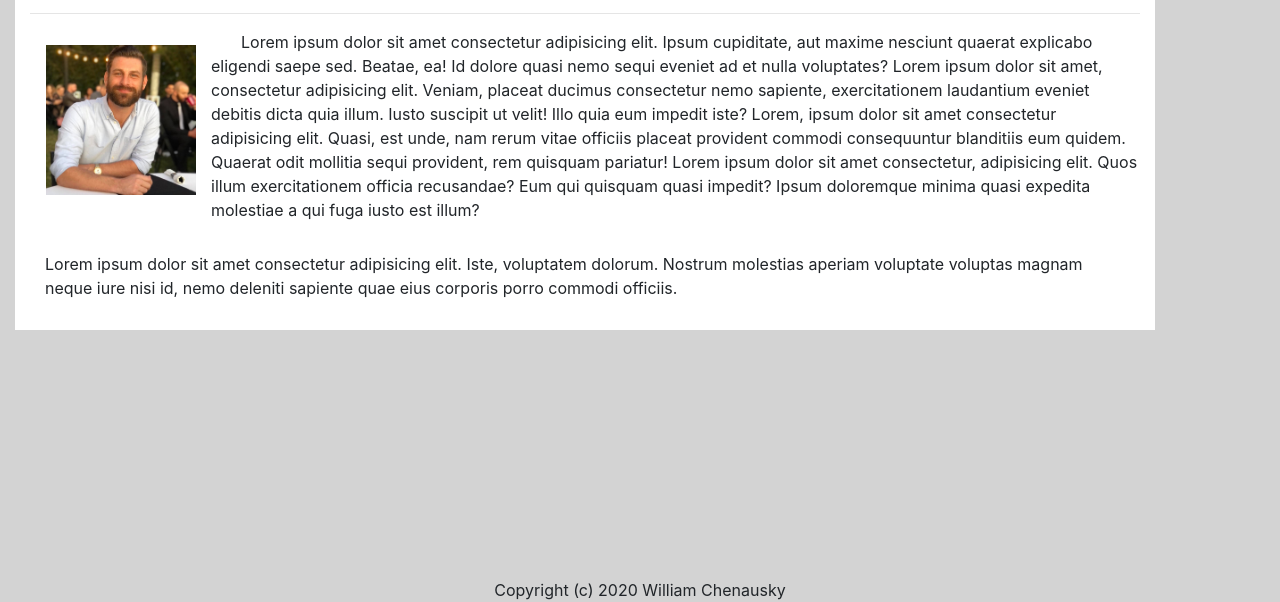
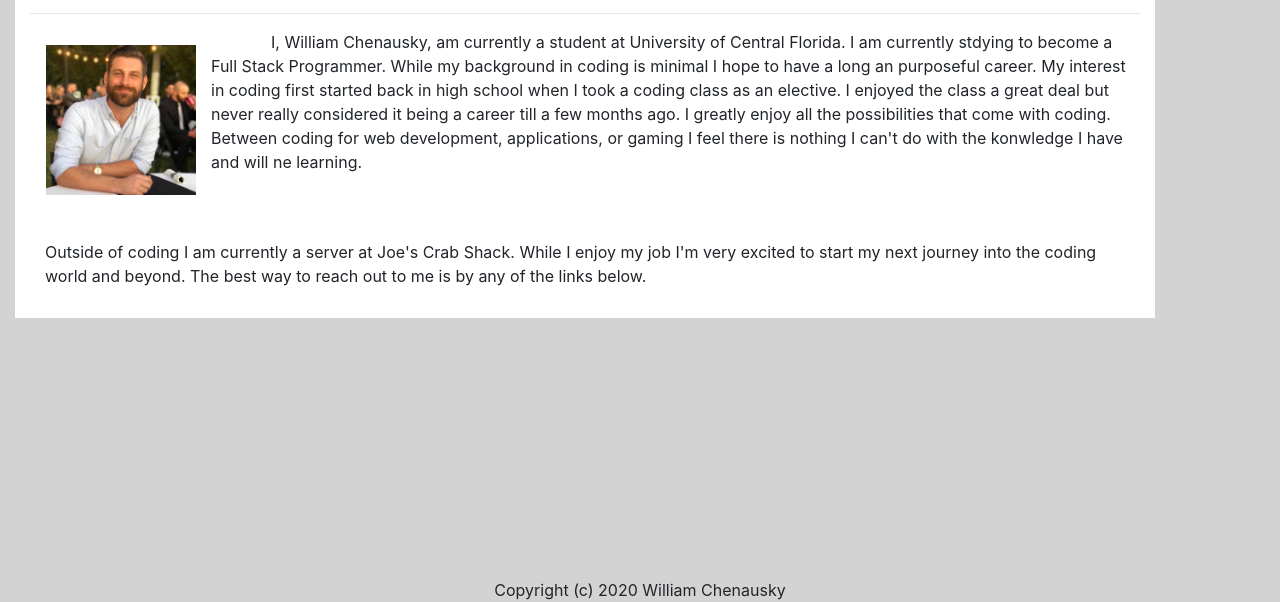
Before and after one commit to wchenausky/responsive_portfolio, a plain HTML site: page index.html in a window 1280 px wide. Shown: the part 198-800 px from the top of the page. Drawn offline with nearby package versions, Linux system fonts and the light colour scheme.

Commit message:
updated about me section

```diff
--- a/index.html
+++ b/index.html
@@ -39,11 +39,11 @@
           <div class="row">
            <div class="clearfix px-3">
                 <img id="image" src="./assests/images/linked-in.jpg" class="float-left">
-                <p class="d-inline"> Lorem ipsum dolor sit amet consectetur adipisicing elit. Ipsum cupiditate, aut maxime nesciunt quaerat explicabo eligendi saepe sed. Beatae, ea! Id dolore quasi nemo sequi eveniet ad et nulla voluptates? Lorem ipsum dolor sit amet, consectetur adipisicing elit. Veniam, placeat ducimus consectetur nemo sapiente, exercitationem laudantium eveniet debitis dicta quia illum. Iusto suscipit ut velit! Illo quia eum impedit iste? Lorem, ipsum dolor sit amet consectetur adipisicing elit. Quasi, est unde, nam rerum vitae officiis placeat provident commodi consequuntur blanditiis eum quidem. Quaerat odit mollitia sequi provident, rem quisquam pariatur! Lorem ipsum dolor sit amet consectetur, adipisicing elit. Quos illum exercitationem officia recusandae? Eum qui quisquam quasi impedit? Ipsum doloremque minima quasi expedita molestiae a qui fuga iusto est illum?</p>
+                <p class="d-inline"> </p> I, William Chenausky, am currently a student at University of Central Florida. I am currently stdying to become a Full Stack Programmer. While my background in coding is minimal I hope to have a long an purposeful career. My interest in coding first started back in high school when I took a coding class as an elective. I enjoyed the class a great deal but never really considered it being a career till a few months ago. I greatly enjoy all the possibilities that come with coding. Between coding for web development, applications, or gaming I feel there is nothing I can't do with the konwledge I have and will ne learning.
            </div>
           </div>
                 <div class="row">
-                  <p>Lorem ipsum dolor sit amet consectetur adipisicing elit. Iste, voluptatem dolorum. Nostrum molestias aperiam voluptate voluptas magnam neque iure nisi id, nemo deleniti sapiente quae eius corporis porro commodi officiis.</p>
+                  <p>Outside of coding I am currently a server at Joe's Crab Shack. While I enjoy my job I'm very excited to start my next journey into the coding world and beyond. The best way to reach out to me is by any of the links below.</p>
                 </div>
        </div>
        <footer>
```
Also changed, not shown: 1 other file.
